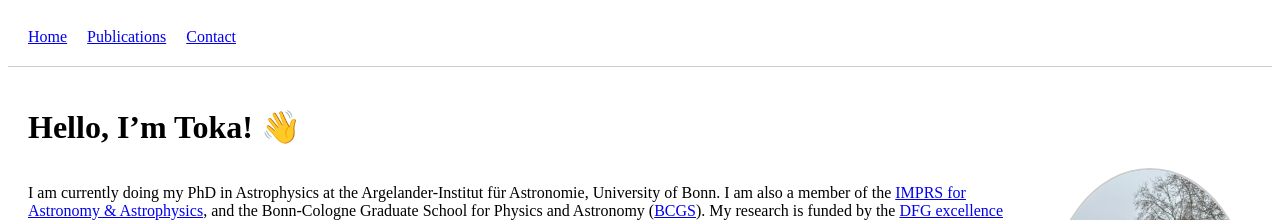
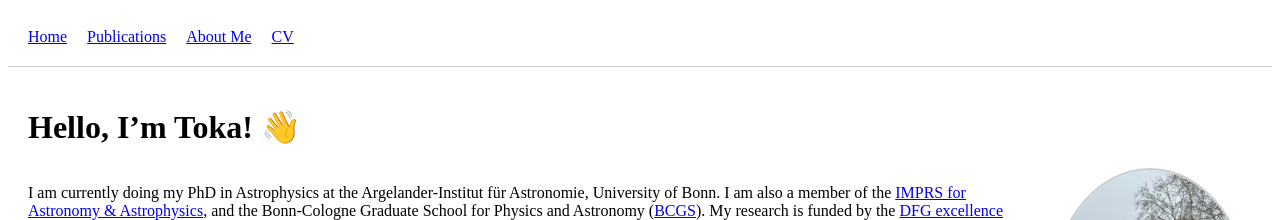
Before and after one commit to tokaalokda/tokaalokda.github.io, a Jekyll site: the page built from index.md, in a window 1280 px wide. Shown: the top 220 px of the page. Built offline with Jekyll 4.4.1, drawn with Linux system fonts in a browser that asks for light colours.

Commit message:
Update navigation links in default layout
Replaced 'Contact' link with 'About Me' and added 'CV' link.

```diff
--- a/_layouts/default.html
+++ b/_layouts/default.html
@@ -11,7 +11,8 @@
   <nav class="nav-tabs" style="padding: 20px; display: flex; gap: 20px; border-bottom: 1px solid #ccc;">
     <a href="{{ '/' | relative_url }}">Home</a>
     <a href="{{ '/publications.html' | relative_url }}">Publications</a>
-    <a href="{{ '/contact.html' | relative_url }}">Contact</a>
+    <a href="{{ '/about.html' | relative_url }}">About Me</a>
+    <a href="{{ '/CV_May_2026-Alokda_Toka.pdf' | relative_url }}" target="_blank">CV</a>
   </nav>
 
   <!-- Markdown content (No hero bio!) -->
```
